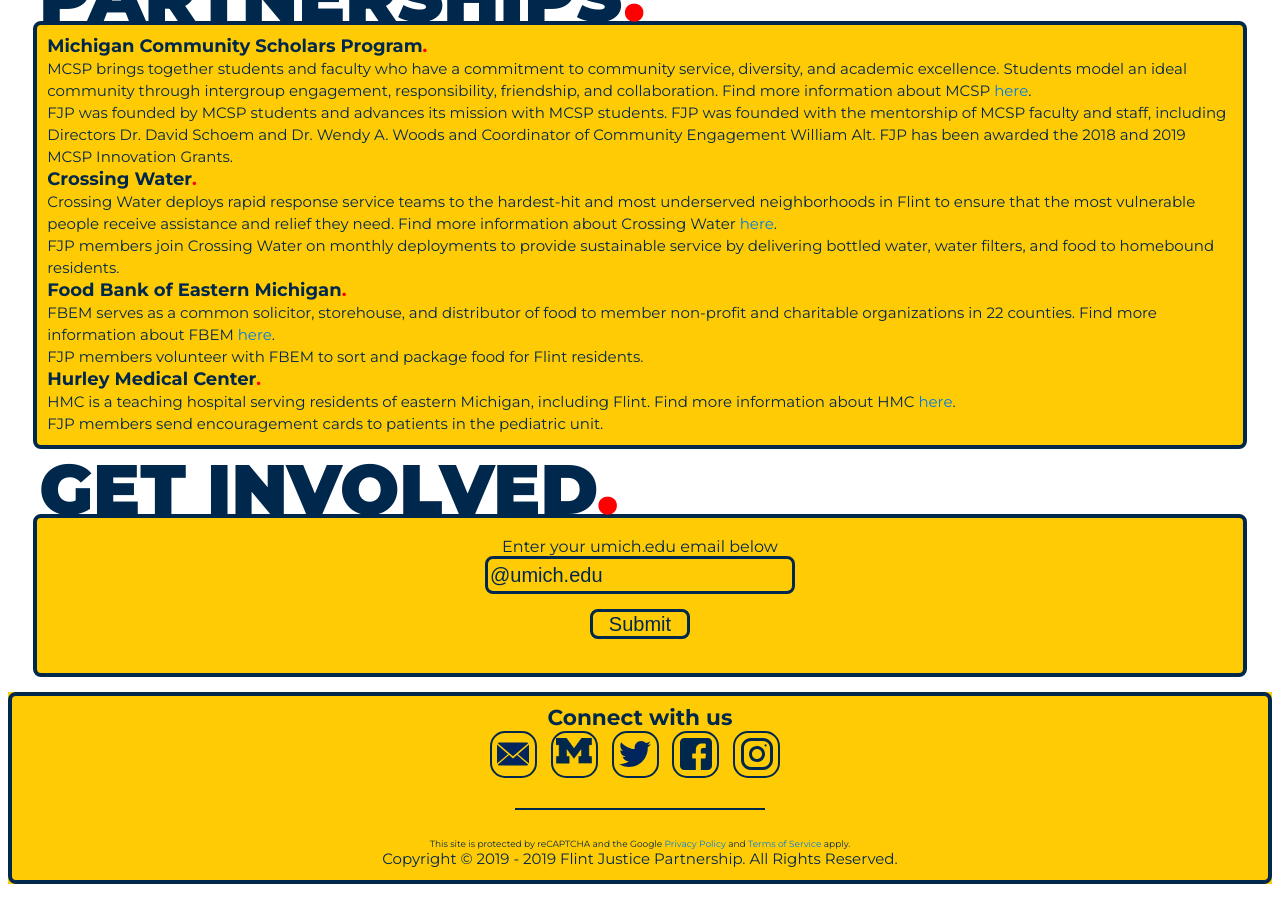
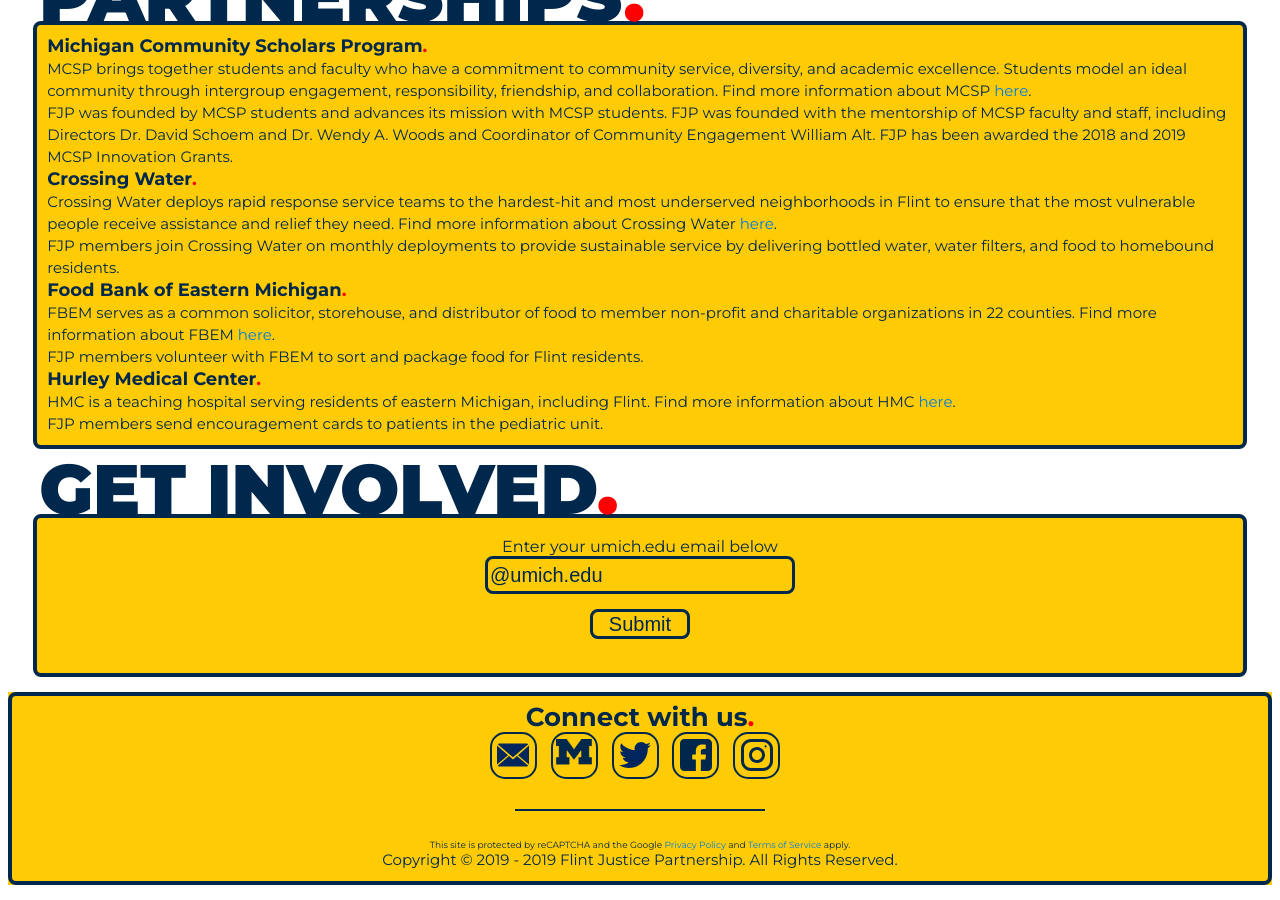
Before and after one commit to umichfjp/umichfjp.github.io, a Jekyll site: the page built from index.html, in a window 1280 px wide and 900 px high, scrolled down 954 px. Built offline with Jekyll 4.4.1, drawn with Linux system fonts in a browser that asks for light colours.

Commit message:
Update default.html

```diff
--- a/_layouts/default.html
+++ b/_layouts/default.html
@@ -37,7 +37,7 @@
 		{{ content }}
 			<footer>
         <div class="container">
-          <h3><b><big><big><center>Connect with us</big></big></b>
+          <h3><b><big><big><big><center>Connect with us<font color="#FF0000">.</font></big></big></big></b>
              <br /><a class="containerbutton" href="mailto:UMich.FJP@umich.edu" target="_blank"><img src="https://umichfjp.github.io/assets/icons/mail.svg" alt="EMail" style="width:32px;"></a>
              <a class="containerbutton" href="https://maizepages.umich.edu/organization/fjp/" target="_blank" style="padding-top:0px;padding-bottom:7px;"><img src="https://umichfjp.github.io/assets/icons/block_m.png" alt="Block M" style="height:32px;margin-top:5px;"></a>
              <a class="containerbutton" href="https://twitter.com/umichfjp" target="_blank"><img src="https://umichfjp.github.io/assets/icons/twitter.svg" alt="Twitter" style="width:32px;"></a>
```
